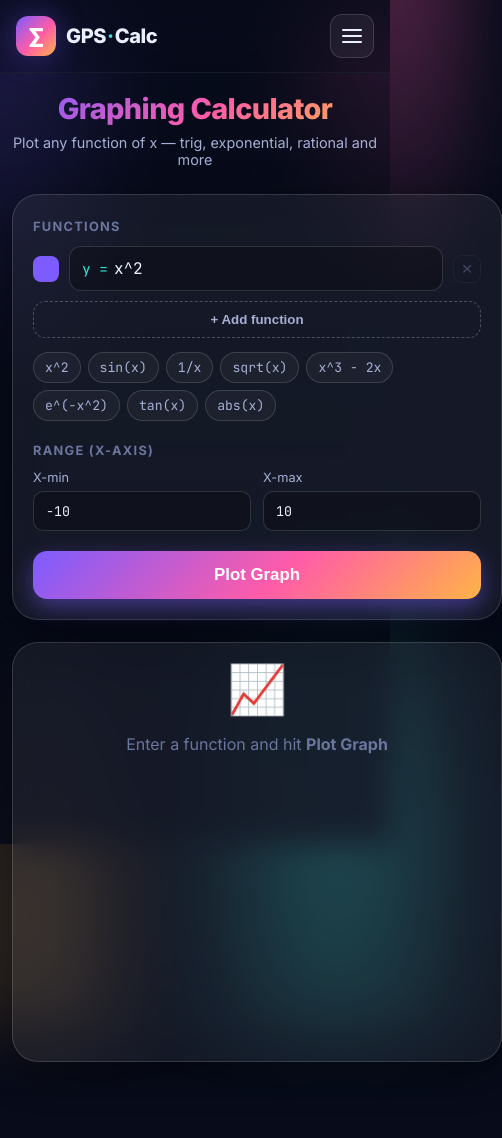
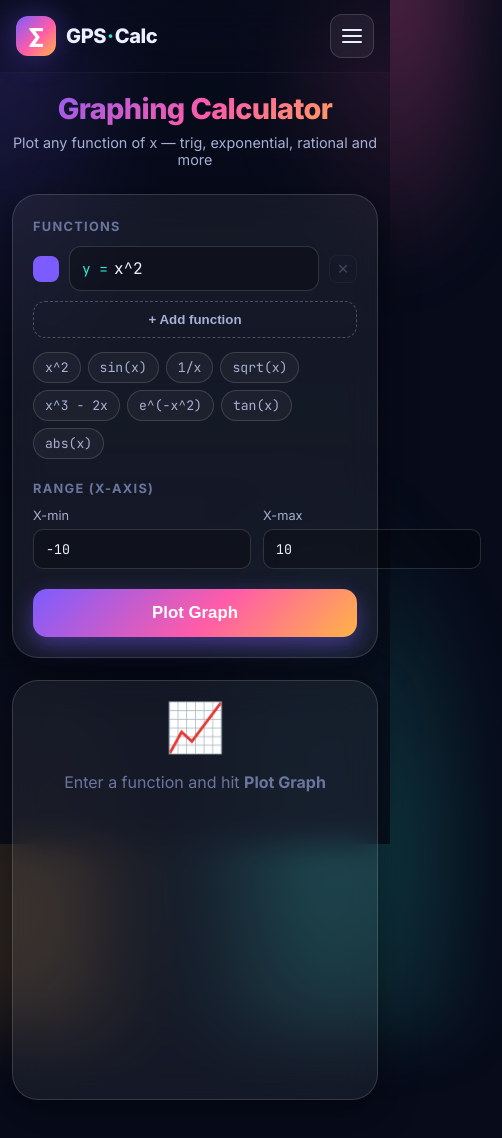
Before and after one commit to Ashwani2529/GPS-Calculator, a React (Create React App) app: page /GraphingCalculator in a window 390 px wide. Shown: the top 1138 px of the page, 502 px wide, since content can reach past the window. Before the commit the page ends 1110 px from the top, so only its background shows below. Built offline with nearby package versions, Linux system fonts and the light colour scheme.

Commit message:
width fix mobile

```diff
--- a/src/components/graphing.module.css
+++ b/src/components/graphing.module.css
@@ -13,6 +13,9 @@
   backdrop-filter: blur(16px);
   -webkit-backdrop-filter: blur(16px);
   box-shadow: var(--shadow-soft);
+  /* allow these grid/flex children to shrink below their content's
+     intrinsic width so Plotly can't force the track wider than the viewport */
+  min-width: 0;
 }
 
 .panel {
@@ -211,11 +214,27 @@
   padding: 16px;
   min-height: 520px;
   display: flex;
+  /* hard clamp: never exceed the parent/viewport, clip any transient
+     Plotly overshoot instead of producing page-level horizontal scroll */
+  width: 100%;
+  max-width: 100%;
+  overflow: hidden;
 }
 
 .plotCard > div {
   width: 100%;
   height: 100%;
+  min-width: 0;
+  max-width: 100%;
+}
+
+/* Keep Plotly's generated containers (global class names) within bounds.
+   Scoped under .plotCard so this stays isolated to GraphingCalculator. */
+.plotCard :global(.js-plotly-plot),
+.plotCard :global(.plot-container),
+.plotCard :global(.svg-container) {
+  min-width: 0 !important;
+  max-width: 100% !important;
 }
 
 .plotEmpty {
@@ -230,7 +249,9 @@
 
 @media (max-width: 900px) {
   .layout {
-    grid-template-columns: 1fr;
+    /* minmax(0, 1fr) instead of 1fr so the single column can shrink below
+       its content's min-content size (1fr == minmax(auto, 1fr) cannot) */
+    grid-template-columns: minmax(0, 1fr);
   }
   .plotCard {
     min-height: 420px;
```
